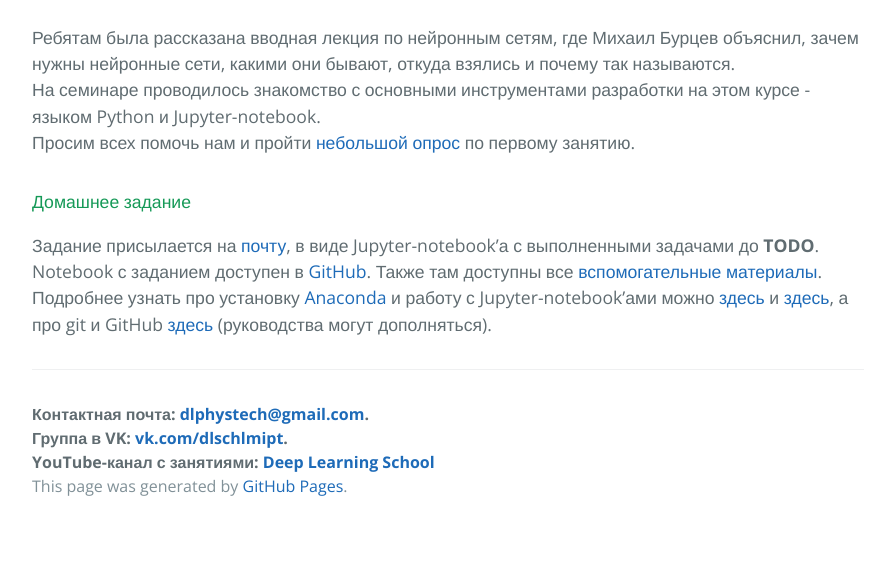
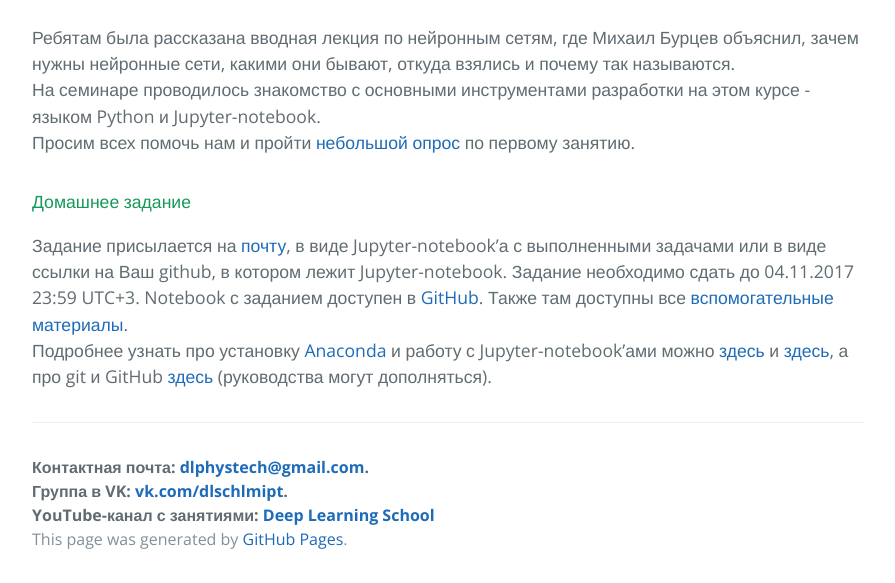
Before and after one commit to deeppavlov/dlschl, a Jekyll site: the page built from docs/news/_posts/2017-10-29-lecture-1.md, in a window 1280 px wide. Shown: the part 876-1459 px from the top of the page, without its empty margins (192-1087 px from the left). Built offline with Jekyll 4.4.1, drawn with Linux system fonts in a browser that asks for light colours; before the commit the page ends 1406 px from its top, so only the background shows below that.

Commit message:
Update 2017-10-29-lecture-1.md

```diff
--- a/docs/news/_posts/2017-10-29-lecture-1.md
+++ b/docs/news/_posts/2017-10-29-lecture-1.md
@@ -10,5 +10,5 @@ categories: news
 На семинаре проводилось знакомство с основными инструментами разработки на этом курсе - языком Python и Jupyter-notebook.
 Просим всех помочь нам и пройти [небольшой опрос](https://goo.gl/bc65qe) по первому занятию.
 #### Домашнее задание
-Задание присылается на [почту](mailto:dlphystech@gmail.com), в виде Jupyter-notebook'а с выполненными задачами до **TODO**. Notebook с заданием доступен в [GitHub](https://github.com/deepmipt/dlschl/blob/master/seminars/1st_seminar_python/homework/hw1_numpy.ipynb). Также там доступны все [вспомогательные материалы](https://github.com/deepmipt/dlschl/tree/master/seminars/1st_seminar_python).
+Задание присылается на [почту](mailto:dlphystech@gmail.com), в виде Jupyter-notebook'а с выполненными задачами или в виде ссылки на Ваш github, в котором лежит Jupyter-notebook. Задание необходимо сдать до 04.11.2017 23:59 UTC+3. Notebook с заданием доступен в [GitHub](https://github.com/deepmipt/dlschl/blob/master/seminars/1st_seminar_python/basics/python_basics.ipynb). Также там доступны все [вспомогательные материалы](https://github.com/deepmipt/dlschl/tree/master/seminars/1st_seminar_python).
 Подробнее узнать про установку [Anaconda](https://www.anaconda.com/download) и работу с Jupyter-notebook'ами можно [здесь](https://github.com/deepmipt/dlschl/wiki/%D0%A3%D1%81%D1%82%D0%B0%D0%BD%D0%BE%D0%B2%D0%BA%D0%B0-Anaconda) и [здесь](https://github.com/deepmipt/dlschl/wiki/%D0%94%D0%BE%D0%BC%D0%B0%D1%88%D0%BD%D0%B8%D0%B5-%D0%B7%D0%B0%D0%B4%D0%B0%D0%BD%D0%B8%D1%8F), а про git и GitHub [здесь](https://github.com/deepmipt/dlschl/wiki/%D0%98%D0%BD%D1%81%D1%82%D1%80%D1%83%D0%BA%D1%86%D0%B8%D1%8F-%D0%BF%D0%BE-%D1%80%D0%B0%D0%B1%D0%BE%D1%82%D0%B5-%D1%81-Git) (руководства могут дополняться).
```
